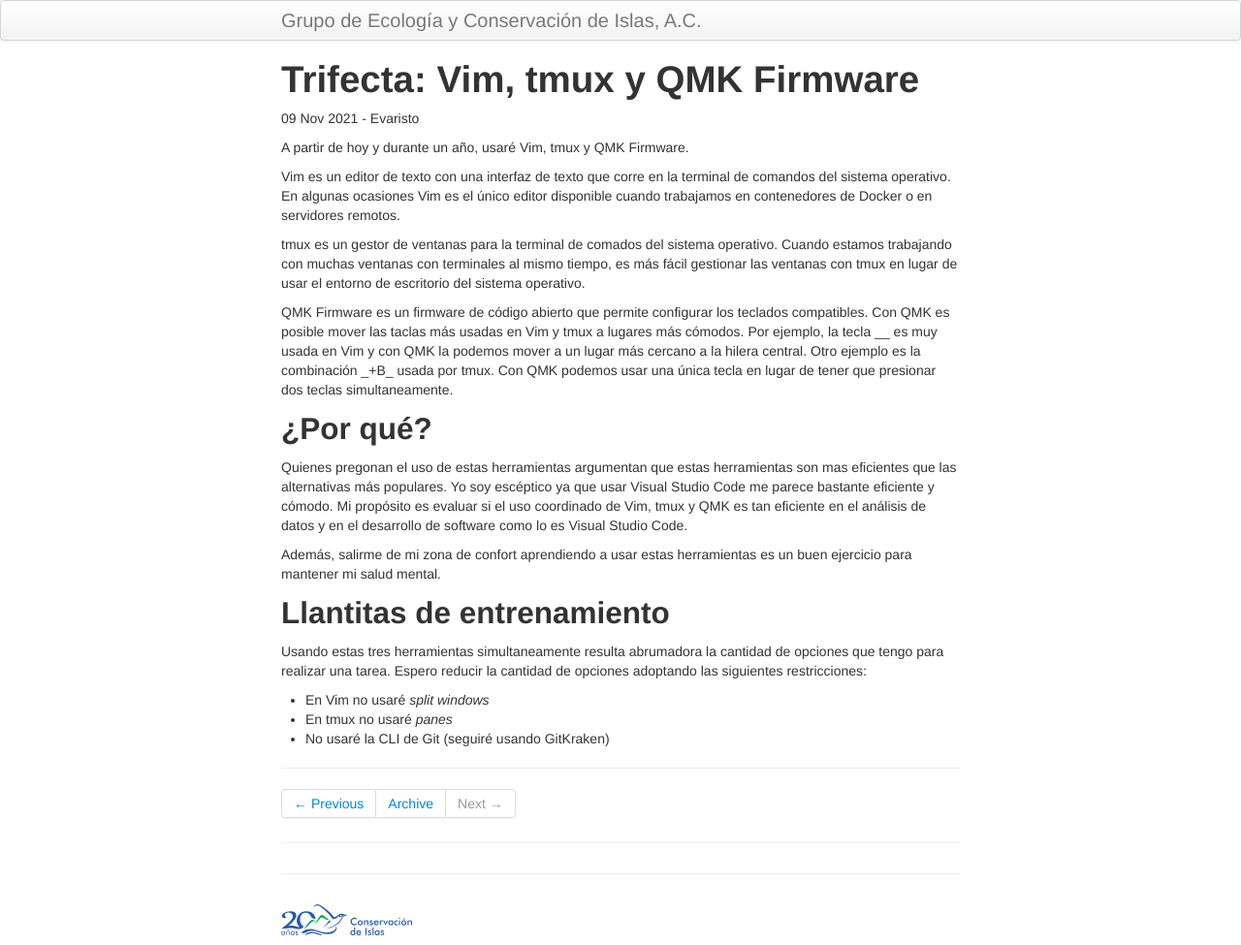
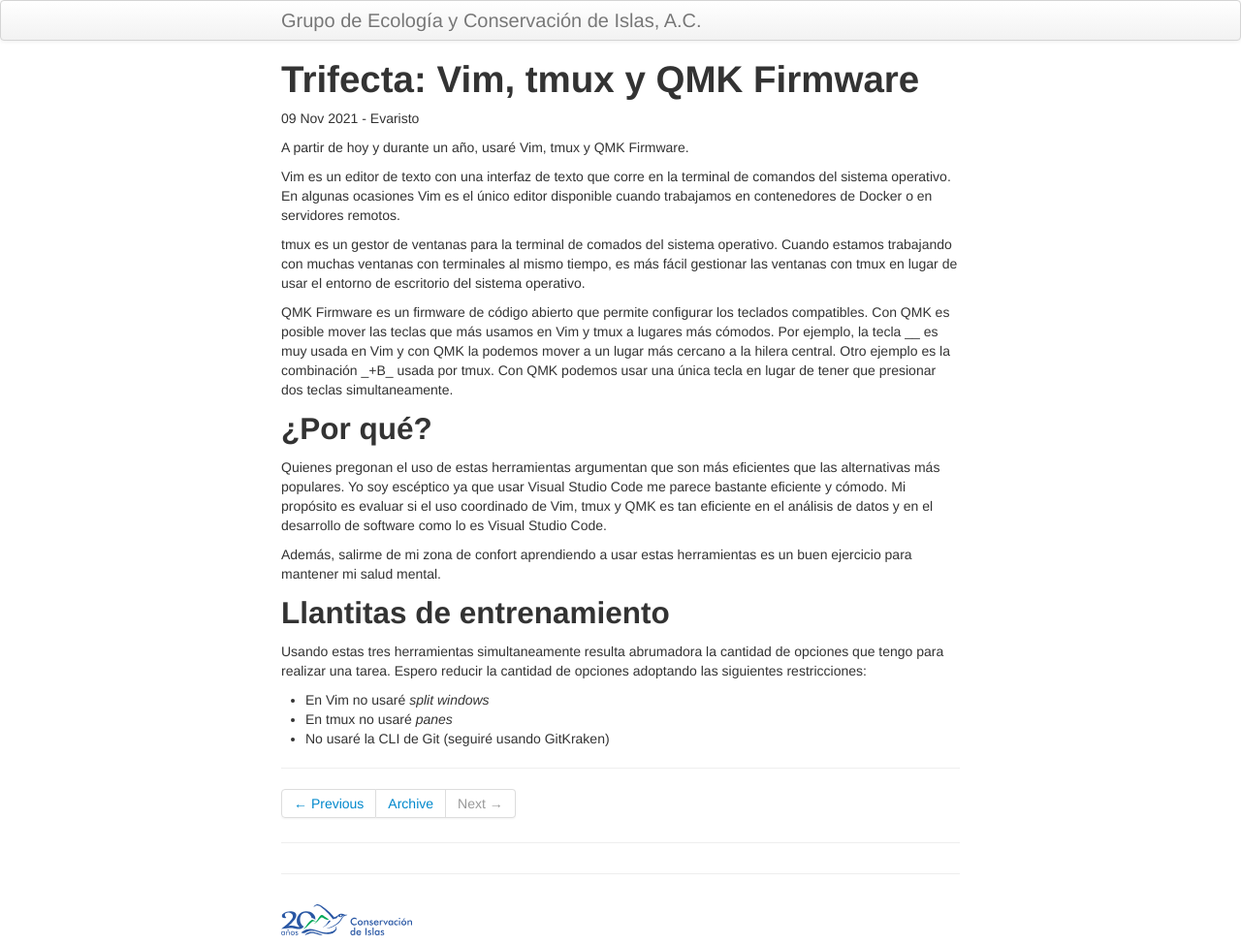
Before and after one commit to LizethMReyes/islasgeci.github.io, a Jekyll site: the page built from _posts/2021-11-09-trifecta.md, in a window 1280 px wide. Shown: the whole page at 97% size. Built offline with Jekyll 4.4.1, drawn with Linux system fonts in a browser that asks for light colours.

Commit message:
🔀 🕵️ Apply suggestions from @nepito
Co-authored-by: nepito <braulio.rojas@islas.org.mx>

```diff
--- a/_posts/2021-11-09-trifecta.md
+++ b/_posts/2021-11-09-trifecta.md
@@ -16,14 +16,14 @@
 con tmux en lugar de usar el entorno de escritorio del sistema operativo.
 
 QMK Firmware es un firmware de código abierto que permite configurar los teclados compatibles. Con
-QMK es posible mover las taclas más usadas en Vim y tmux a lugares más cómodos. Por ejemplo, la
+QMK es posible mover las teclas que más usamos en Vim y tmux a lugares más cómodos. Por ejemplo, la
 tecla _<Esc>_ es muy usada en Vim y con QMK la podemos mover a un lugar más cercano a la hilera
 central. Otro ejemplo es la combinación _<Crtl>+B_ usada por tmux. Con QMK podemos usar una única
 tecla en lugar de tener que presionar dos teclas simultaneamente.
 
 ## ¿Por qué?
 
-Quienes pregonan el uso de estas herramientas argumentan que estas herramientas son mas eficientes
+Quienes pregonan el uso de estas herramientas argumentan que son más eficientes
 que las alternativas más populares. Yo soy escéptico ya que usar Visual Studio Code me parece
 bastante eficiente y cómodo. Mi propósito es evaluar si el uso coordinado de Vim, tmux y QMK es tan
 eficiente en el análisis de datos y en el desarrollo de software como lo es Visual Studio Code.
```
